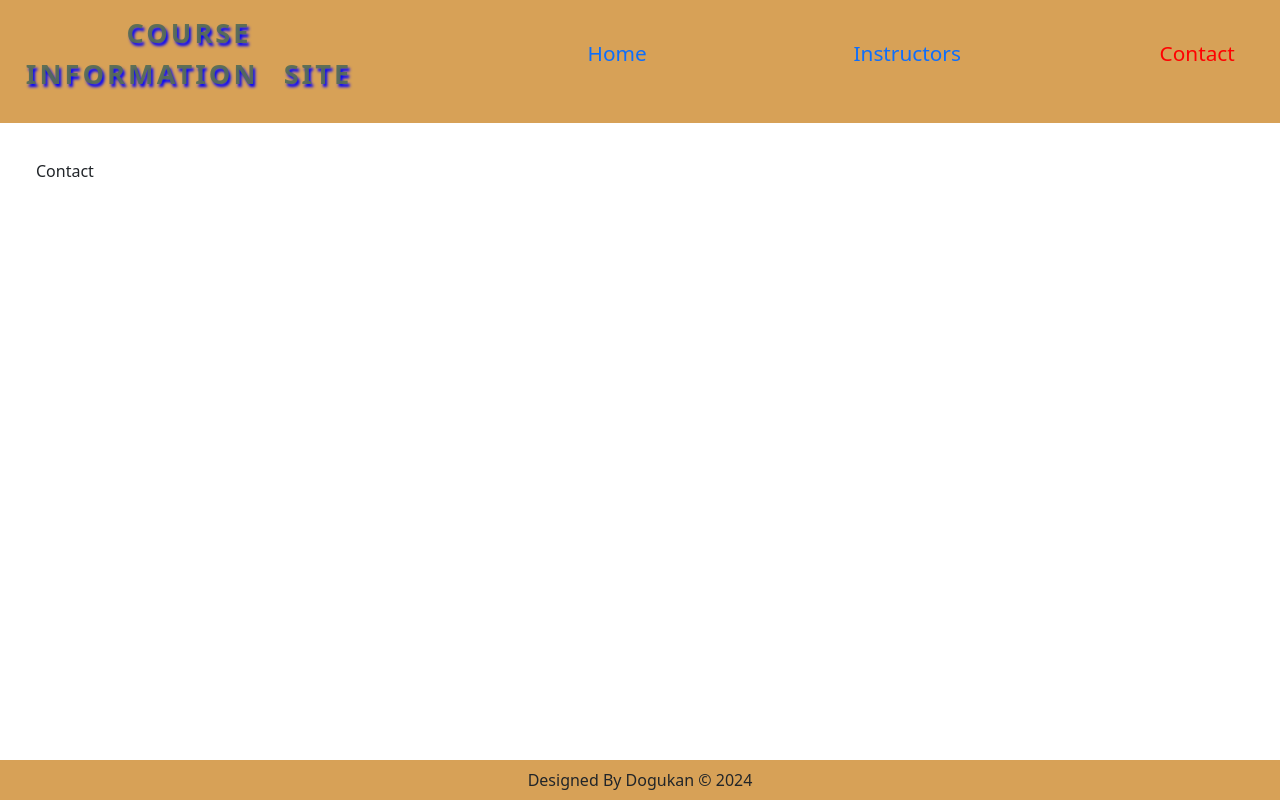
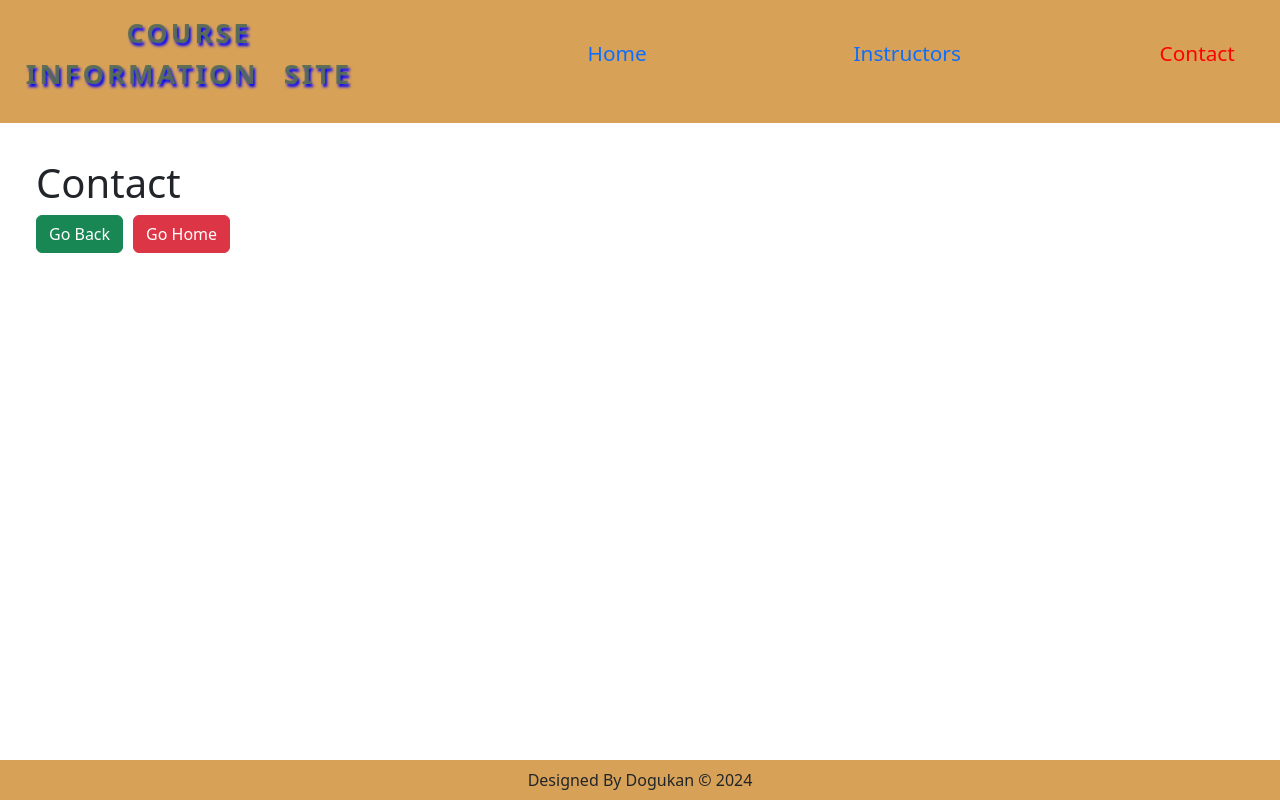
Before and after one commit to sakardogukan/CourseInfoSite, a React (Create React App) app: page /contact in a window 1280 px wide. Built offline with nearby package versions, Linux system fonts and the light colour scheme.

Commit message:
Contact pages updated

```diff
--- a/src/pages/Contact.jsx
+++ b/src/pages/Contact.jsx
@@ -1,9 +1,24 @@
 import React from "react"
+import { useNavigate } from "react-router-dom"
 
 const Contact = () => {
-  return <div className="p-3">
-  Contact
-  </div>
+  let navigate = useNavigate()
+
+  return (
+    <div className="p-3">
+      <h1>Contact</h1>
+      <button
+        className="btn btn-success"
+        style={{ marginRight: "10px" }}
+        onClick={() => navigate(-1)}
+      >
+        Go Back
+      </button>
+      <button className="me-2 btn btn-danger" onClick={() => navigate("/")}>
+        Go Home
+      </button>
+    </div>
+  )
 }
 
 export default Contact
```
